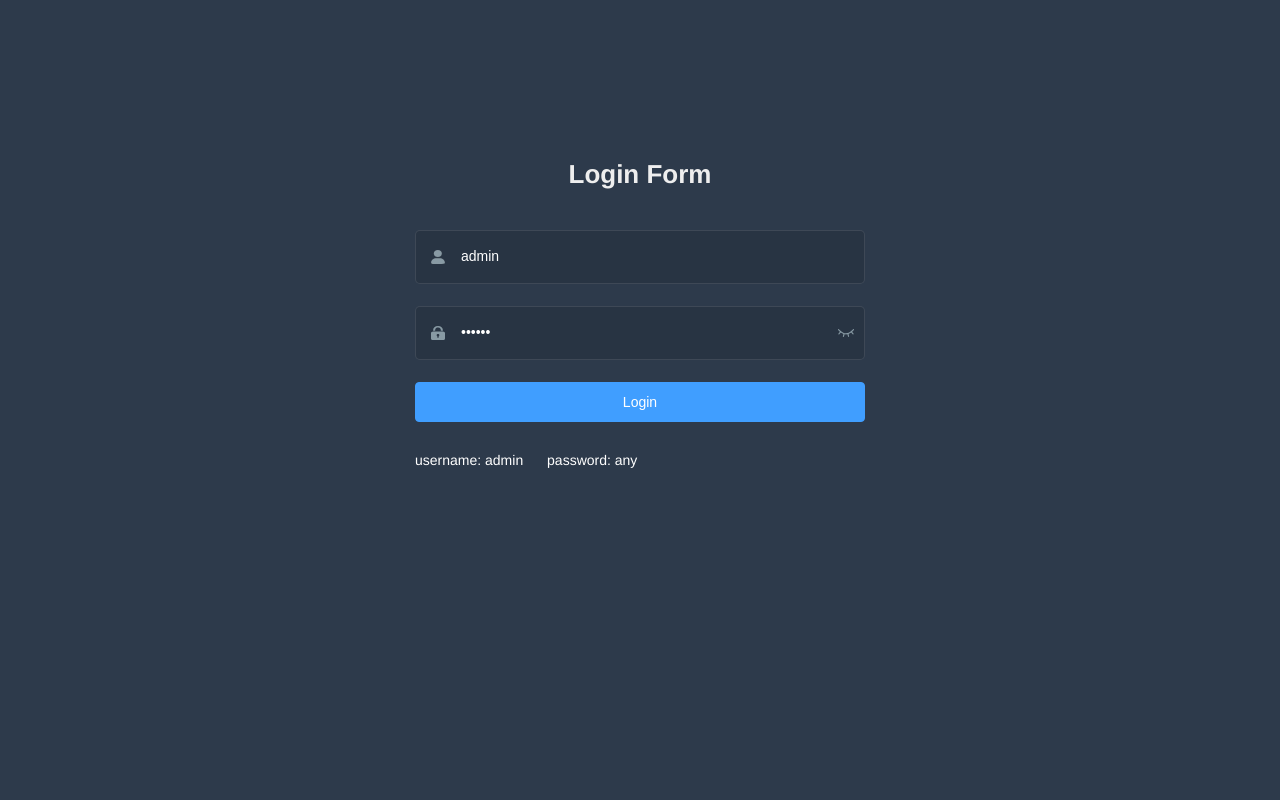
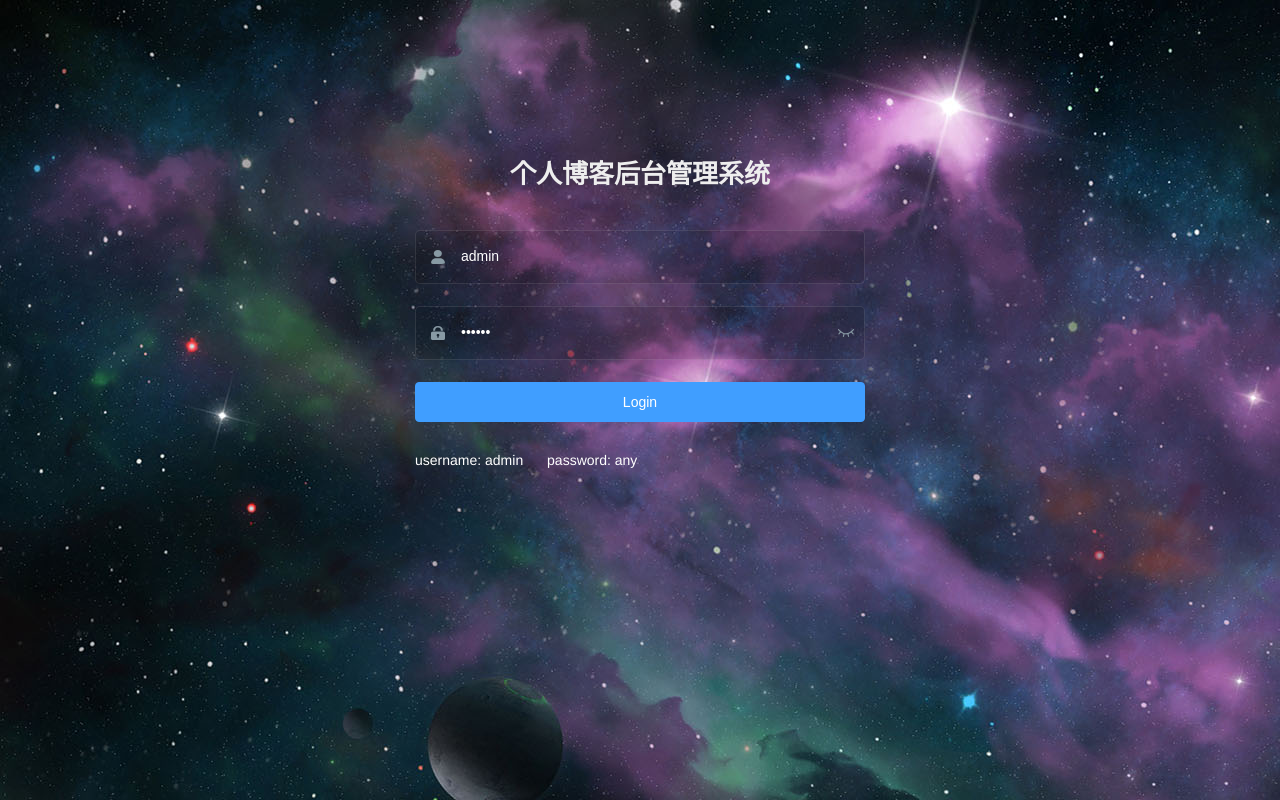
Before and after one commit to wansongtao/blogAdmin, a Vue app: page /#/login in a window 1280 px wide. Built offline with nearby package versions, Linux system fonts and the light colour scheme.

Commit message:
修改登录页的背景

```diff
--- a/src/views/login/index.vue
+++ b/src/views/login/index.vue
@@ -3,7 +3,7 @@
     <el-form ref="loginForm" :model="loginForm" :rules="loginRules" class="login-form" auto-complete="on" label-position="left">
 
       <div class="title-container">
-        <h3 class="title">Login Form</h3>
+        <h3 class="title">个人博客后台管理系统</h3>
       </div>
 
       <el-form-item prop="username">
@@ -173,14 +173,14 @@ $cursor: #fff;
 </style>
 
 <style lang="scss" scoped>
-$bg:#2d3a4b;
+// $bg:#2d3a4b;
 $dark_gray:#889aa4;
 $light_gray:#eee;
 
 .login-container {
   min-height: 100%;
   width: 100%;
-  background-color: $bg;
+  background: url('~@/assets/common/bg.jpg');
   overflow: hidden;
 
   .login-form {
```
Also changed, not shown: src/assets/common/bg.jpg (added).
